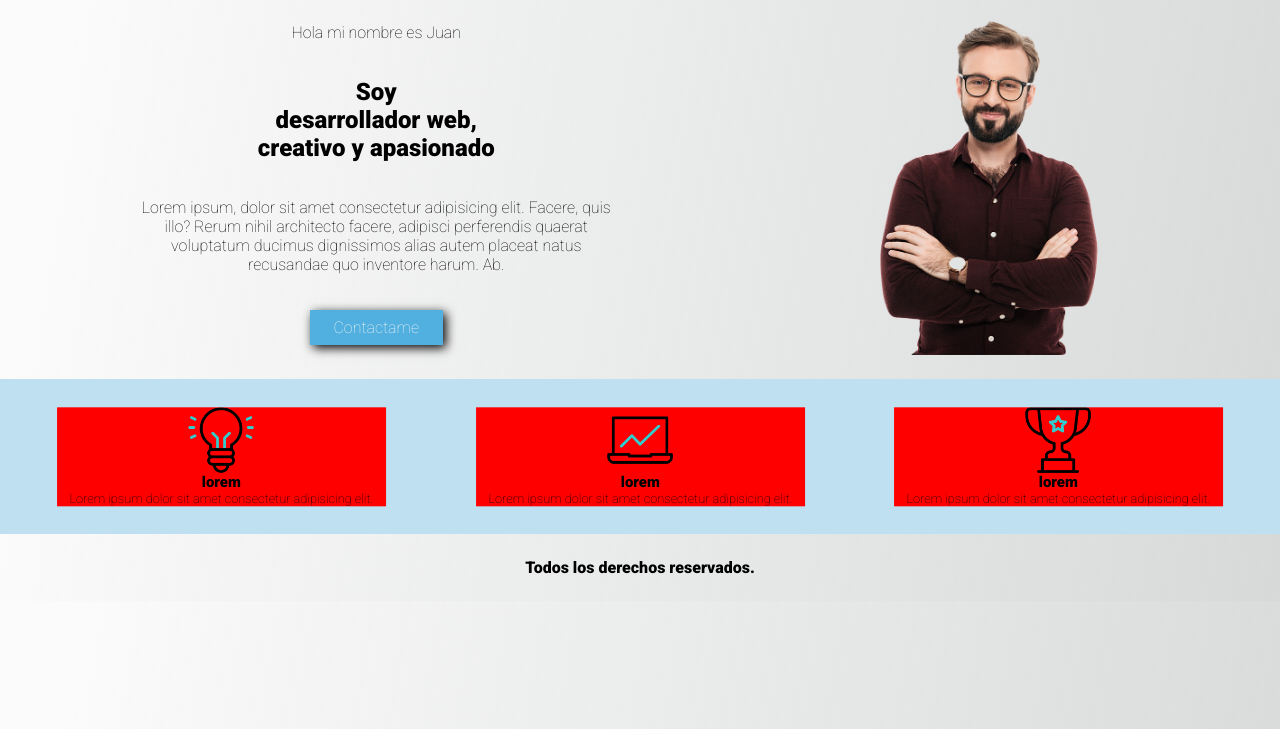
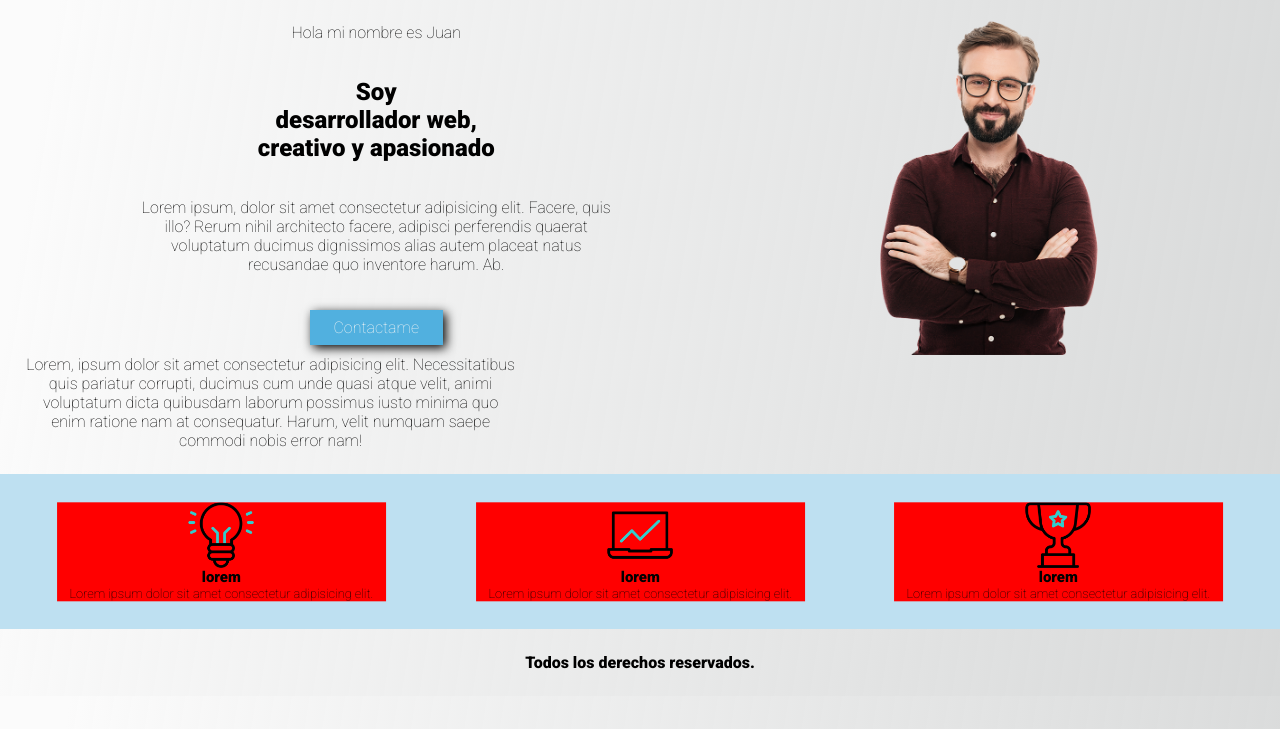
Before and after one commit to MauroCaffesse/clase-git-hub, a plain HTML site: page index.html in a window 1280 px wide. Shown: the part 71-800 px from the top of the page. Drawn offline with Linux system fonts and the light colour scheme.

Commit message:
Cambios en el index

```diff
--- a/index.html
+++ b/index.html
@@ -34,6 +34,10 @@
         <p class="p-dos">Lorem ipsum, dolor sit amet consectetur adipisicing elit. Facere, quis illo? Rerum nihil architecto facere, adipisci perferendis quaerat voluptatum ducimus dignissimos alias autem placeat natus recusandae quo inventore harum. Ab.</p>
         <div class="button">Contactame</div>
         <img src="./img/copia.png" alt="">
+
+        <div>
+            <p>Lorem, ipsum dolor sit amet consectetur adipisicing elit. Necessitatibus quis pariatur corrupti, ducimus cum unde quasi atque velit, animi voluptatum dicta quibusdam laborum possimus iusto minima quo enim ratione nam at consequatur. Harum, velit numquam saepe commodi nobis error nam!</p>
+        </div>
     </main>
 
     <!-- Contenido secundario -->
```
